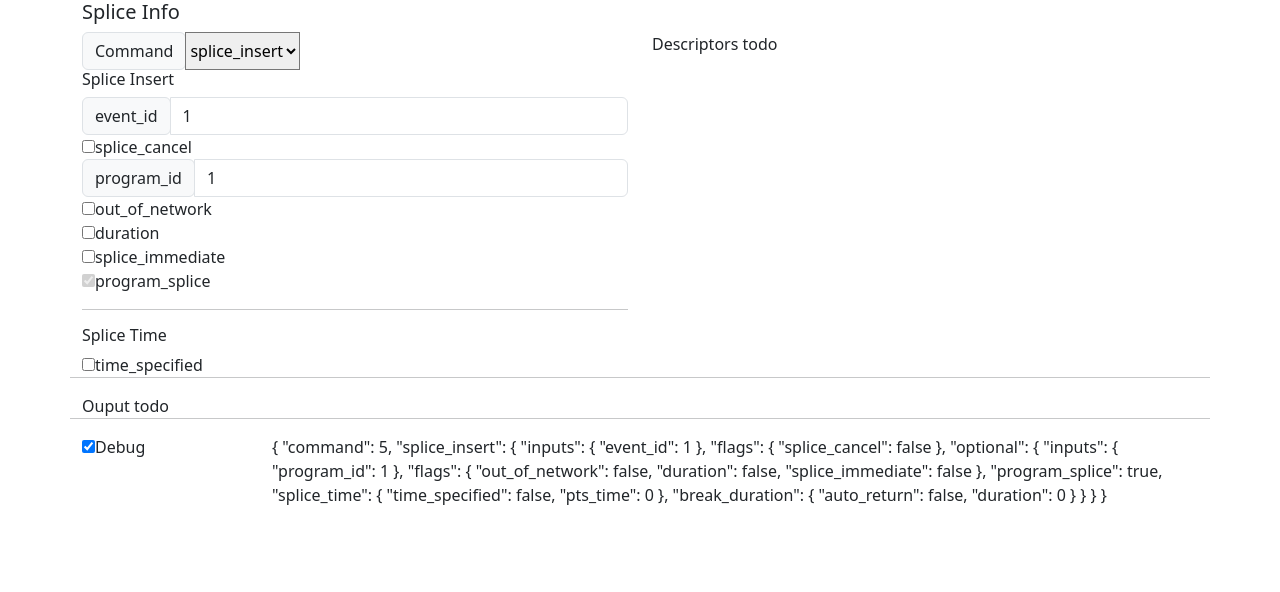
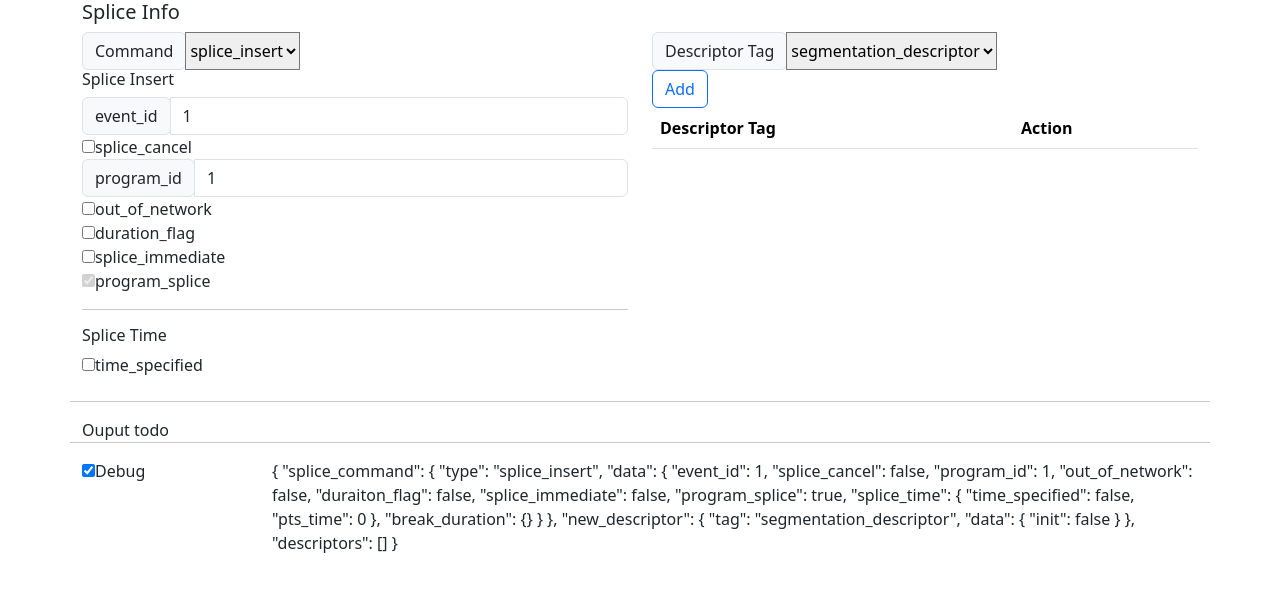
Before and after one commit to hlitpxu/scte35_generator, a Vue app: page / in a window 1280 px wide. Shown: the top 592 px of the page. Built offline with nearby package versions, Linux system fonts and the light colour scheme.

Commit message:
Refactor and add init support for seg decsriptor.

```diff
--- a/src/components/break_duration.vue
+++ b/src/components/break_duration.vue
@@ -23,7 +23,10 @@ export default {
     computed: {
         value: {
             get() {
-                return this.modelValue;
+                var v = this.modelValue
+                v.auto_return = false;
+                v.duration = 0;
+                return v;
             },
             set(value) {
                 this.$emit("upate:modelValue", value);
--- /dev/null
+++ b/src/components/seg_descriptor.vue
@@ -0,0 +1,37 @@
+<template>
+    <div class="input-group">
+        <div class="input-group-prepend">
+            <span class="input-group-text">event_id</span>
+        </div>
+        <input type="number" class="form-control" v-model="value.event_id" />
+    </div>
+    <div class="cuscom-control custom-checkbox">
+        <input type="checkbox" class="custom-control-input" v-model="value.event_cancel" />
+        <label class="custom-control-label">event_cancel</label>
+    </div>
+</template>
+
+<script>
+export default {
+    name: "SegmentationDescriptor",
+    props: {
+        modelValue: Object,
+    },
+    computed: {
+        value: {
+            get() {
+                var v = this.modelValue;
+                if (!v.init) {
+                    v.init = true;
+                    v.event_id = 1;
+                    v.event_cancel = false;
+                }
+                return v;
+            },
+            set(value) {
+                this.$emit("upate:modelValue", value);
+            },
+        },
+    },
+};
+</script>
--- a/src/components/splice_info.vue
+++ b/src/components/splice_info.vue
@@ -1,46 +1,29 @@
 <script setup>
 import { reactive, ref } from "vue";
 
+
 const COMMAND_TYPES = {
-    SPLICE_INSERT: 0x05,
-    TIME_SIGNAL: 0x06,
-};
-const COMMAND_TYPES_STR = {
     SPLICE_INSERT: "splice_insert",
     TIME_SIGNAL: "time_signal",
 };
 
+const DESCRIPTOR_TYPES = {
+    SEGMENTATION_DESC: "segmentation_descriptor",
+}
+
 var enable_debug = ref(true);
 var splice_info = reactive({
-    command: COMMAND_TYPES.SPLICE_INSERT,
-    splice_insert: reactive({
-        inputs: {
-            event_id: 1,
-        },
-        flags: {
-            splice_cancel: false,
-        },
-        optional: {
-            inputs: {
-                program_id: 1,
-            },
-            flags: {
-                out_of_network: false,
-                duration: false,
-                splice_immediate: false,
-            },
-            program_splice: true,
-            splice_time: {
-                time_specified: false,
-                pts_time: 0,
-            },
-            break_duration: {
-                auto_return: false,
-                duration: 0,
-            },
-
+    splice_command: {
+        type: COMMAND_TYPES.SPLICE_INSERT,
+        data: {},
+    },
+    new_descriptor: {
+        tag: DESCRIPTOR_TYPES.SEGMENTATION_DESC,
+        data: {
+            init: false,
         }
-    }),
+    },
+    descriptors: [],
 });
 </script>
 
@@ -54,21 +37,64 @@ var splice_info = reactive({
                     <div class="input-group-prepend">
                         <label class="input-group-text" for="select_command">Command</label>
                     </div>
-                    <select class="custom-select" id="select_command" v-model="splice_info.command">
+                    <select class="custom-select" id="select_command" v-model="splice_info.splice_command.type">
                         <option v-for="(type, index) in COMMAND_TYPES" :key="index" :value="type">
-                            {{ COMMAND_TYPES_STR[index] }}
+                            {{ COMMAND_TYPES[index] }}
                         </option>
                     </select>
                 </div>
                 <!-- command content -->
-                <div v-if="splice_info.command == COMMAND_TYPES.SPLICE_INSERT">
-                    <SpliceInsert v-model="splice_info.splice_insert" />
+                <div v-if="splice_info.splice_command.type == COMMAND_TYPES.SPLICE_INSERT">
+                    <SpliceInsert v-model="splice_info.splice_command.data" />
                 </div>
             </div>
-            <div class="col-6">Descriptors todo</div>
+            <div class="col-6">
+                <!-- select descriptor type -->
+                <div class="input-group">
+                    <div class="input-group-prepend">
+                        <label class="input-group-text" for="descritor_type">Descriptor Tag</label>
+                    </div>
+                    <select class="custom-select" id="descritor_type" v-model="splice_info.new_descriptor.tag">
+                        <option v-for="(type, index) in DESCRIPTOR_TYPES" :key="index" :value="type">
+                            {{ DESCRIPTOR_TYPES[index] }}
+                        </option>
+                    </select>
+                </div>
+
+                <div>
+                    <button type="button" class="btn btn-outline-primary" data-bs-toggle="modal"
+                        data-bs-target="#descriptorView" @click="splice_info.new_descriptor.data.init=false;sendDesc(splice_info.new_descriptor, true)">Add</button>
+                </div>
+
+                <!-- decriptor display -->
+                <div class="table-responsive scrollable">
+                    <table class="table">
+                        <thead>
+                            <tr>
+                                <th>Descriptor Tag</th>
+                                <th>Action</th>
+                            </tr>
+                        </thead>
+                        <tbody>
+                            <tr v-for="(d, i) in splice_info.descriptors" :key="i">
+                                <td>
+                                    <button type="button" class="btn btn-primary" data-bs-toggle="modal"
+                                        data-bs-target="#descriptorView" @click="sendDesc(splice_info.descriptors[i])">
+                                        {{ d.tag }}
+                                    </button>
+
+                                </td>
+                                <td>
+                                    <button type="button" class="btn btn-outline-danger"
+                                        @click="splice_info.descriptors.splice(i, 1)">Delete</button>
+                                </td>
+                            </tr>
+                        </tbody>
+                    </table>
+                </div>
+            </div>
         </div>
-
-
+        <br />
         <div class="row">
             <hr />
             <div class="col">
@@ -91,15 +117,58 @@ var splice_info = reactive({
                 </div>
             </div>
         </div>
+
+
+        <div class="modal fade" id="descriptorView" tabindex="-1">
+            <div class="modal-dialog">
+                <div class="modal-content">
+                    <div class="modal-header">
+                        <h5 class="modal-title">Descriptor</h5>
+                        <button type="button" class="btn-close" data-bs-dismiss="modal"></button>
+                    </div>
+                    <div class="modal-body">
+                        <SegmentationDescriptor v-if="this.show_descriptor" v-model="this.descriptor.data" />
+                    </div>
+                    <div class="modal-footer">
+                        <button v-if="this.is_create" type="button" class="btn btn-primary" data-bs-dismiss="modal"
+                            @click="splice_info.descriptors.push(JSON.parse(JSON.stringify(this.descriptor)))">Create</button>
+                        <button type="button" class="btn btn-secondary" data-bs-dismiss="modal">Close</button>
+                    </div>
+                </div>
+            </div>
+        </div>
     </div>
 </template>
 
 <script>
 import SpliceInsert from "./splice_insert.vue"
+import SegmentationDescriptor from "./seg_descriptor.vue"
 export default {
     name: "SpliceInfo",
     components: {
         SpliceInsert,
+        SegmentationDescriptor,
     },
+    data: function () {
+        return {
+            is_create: false,
+            show_descriptor: false,
+            descriptor: {},
+        };
+    },
+    methods: {
+        sendDesc(d, is_create = false) {
+            this.is_create = is_create;
+            this.show_descriptor = true;
+            this.descriptor = d;
+        }
+    }
 };
 </script>
+
+<style scoped>
+.scrollable {
+    max-height: 300px;
+    overflow: auto;
+}
+</style>
--- a/src/components/splice_insert.vue
+++ b/src/components/splice_insert.vue
@@ -1,39 +1,50 @@
 <template>
   <h6>Splice Insert</h6>
-  <div v-for="(v, k) in value.inputs" :key="k" class="input-group">
+  <div class="input-group">
     <div class="input-group-prepend">
-      <span class="input-group-text">{{ k }}</span>
+      <span class="input-group-text">event_id</span>
     </div>
-    <input type="number" class="form-control" v-model="value.inputs[k]" />
+    <input type="number" class="form-control" v-model="value.event_id" />
   </div>
 
-  <div class="custom-control custom-checkbox" v-for="(v, k) in value.flags" :key="k">
-    <input type="checkbox" class="custom-control-input" v-model="value.flags[k]">
-    <label class="custom-control-label">{{ k }}</label>
+  <div>
+    <input type="checkbox" class="custom-control-input" v-model="value.splice_cancel">
+    <label class="custom-control-label">splice_cancel</label>
   </div>
 
-  <div v-if="!value.flags.splice_cancel">
-    <div v-for="(v, k) in value.optional.inputs" :key="k" class="input-group">
+  <div v-if="!value.splice_cancel">
+    <div class="input-group">
       <div class="input-group-prepend">
-        <span class="input-group-text">{{ k }}</span>
+        <span class="input-group-text">program_id</span>
       </div>
-      <input type="number" class="form-control" v-model="value.optional.inputs[k]" />
+      <input type="number" class="form-control" v-model="value.program_id" />
     </div>
 
-    <div class="custom-control custom-checkbox" v-for="(v, k) in value.optional.flags" :key="k">
-      <input type="checkbox" class="custom-control-input" v-model="value.optional.flags[k]">
-      <label class="custom-control-label">{{ k }}</label>
+    <div class="custom-control custom-checkbox">
+      <input type="checkbox" class="custom-control-input" v-model="value.out_of_network">
+      <label class="custom-control-label">out_of_network</label>
     </div>
+
     <div class="custom-control custom-checkbox">
-      <input type="checkbox" class="custom-control-input" v-model="value.optional.program_splice" disabled>
+      <input type="checkbox" class="custom-control-input" v-model="value.duration_flag">
+      <label class="custom-control-label">duration_flag</label>
+    </div>
+
+    <div class="custom-control custom-checkbox">
+      <input type="checkbox" class="custom-control-input" v-model="value.splice_immediate">
+      <label class="custom-control-label">splice_immediate</label>
+    </div>
+
+    <div class="custom-control custom-checkbox">
+      <input type="checkbox" class="custom-control-input" v-model="value.program_splice" disabled>
       <label class="custom-control-label">program_splice</label>
     </div>
 
-    <div v-if="value.optional.program_splice && !value.optional.flags.splice_immediate">
-      <SpliceTime v-model="value.optional.splice_time" />
+    <div v-if="value.program_splice && !value.splice_immediate">
+      <SpliceTime v-model="value.splice_time" />
     </div>
 
-    <BreakDuration v-if="value.optional.flags.duration" v-model="value.optional.break_duration" />
+    <BreakDuration v-if="value.duration_flag" v-model="value.break_duration" />
   </div>
 </template>
 
@@ -52,7 +63,17 @@ export default {
   computed: {
     value: {
       get() {
-        return this.modelValue;
+        var v = this.modelValue;
+        v.event_id = 1;
+        v.splice_cancel = false;
+        v.program_id = 1;
+        v.out_of_network = false;
+        v.duraiton_flag = false;
+        v.splice_immediate = false;
+        v.program_splice = true;
+        v.splice_time = {};
+        v.break_duration = {};
+        return v;
       },
       set(value) {
         this.$emit("upate:modelValue", value);
--- a/src/components/splice_time.vue
+++ b/src/components/splice_time.vue
@@ -23,7 +23,10 @@ export default {
   computed: {
     value: {
       get() {
-        return this.modelValue;
+        var v = this.modelValue;
+        v.time_specified = false;
+        v.pts_time = 0;
+        return v;
       },
       set(value) {
         this.$emit("upate:modelValue", value);
```
